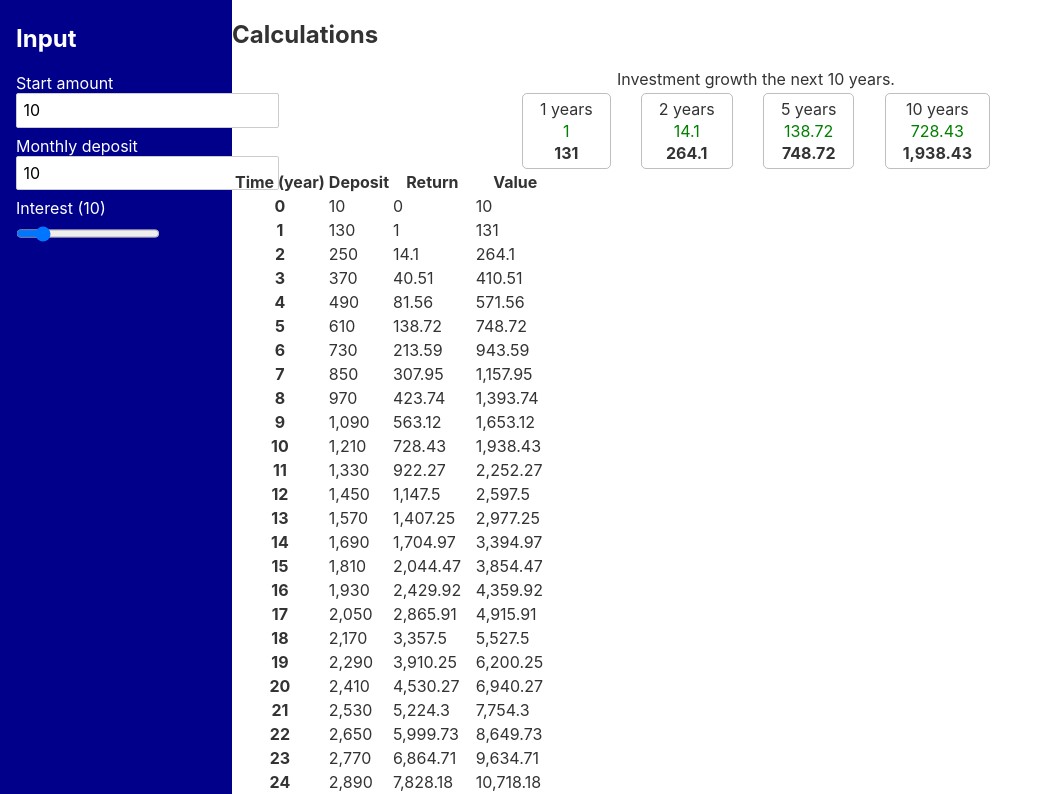
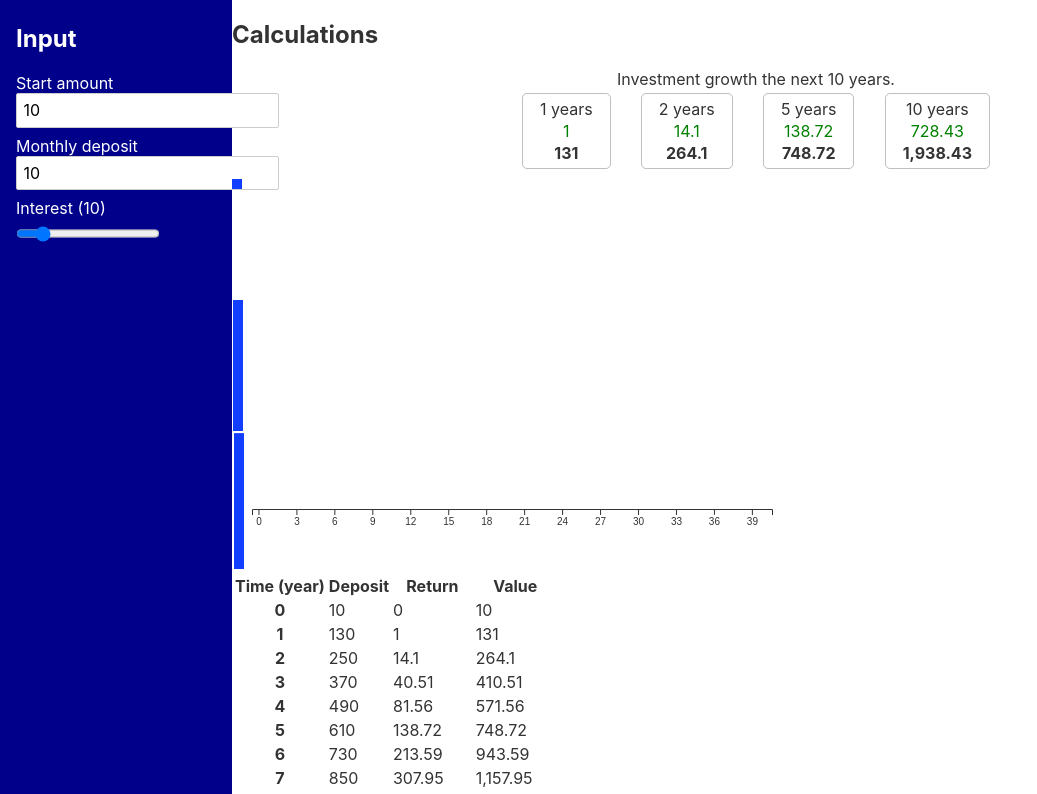
Before and after one commit to LitenApe/savings-calculator, a Svelte app: page / in a window 1280 px wide. Shown: the top 794 px of the page, without its empty margins (0-1037 px from the left). Built offline with nearby package versions, Linux system fonts and the light colour scheme.

Commit message:
feat: add chart

```diff
--- a/package.json
+++ b/package.json
@@ -10,6 +10,7 @@
   "devDependencies": {
     "@rollup/plugin-commonjs": "^17.0.0",
     "@rollup/plugin-node-resolve": "^11.0.0",
+    "@types/d3": "^6.3.0",
     "rollup": "^2.3.4",
     "rollup-plugin-css-only": "^3.1.0",
     "rollup-plugin-livereload": "^2.0.0",
@@ -18,6 +19,7 @@
     "svelte": "^3.0.0"
   },
   "dependencies": {
+    "d3": "^6.6.2",
     "sirv-cli": "^1.0.0"
   }
 }
--- a/src/components/bar-chart.svelte
+++ b/src/components/bar-chart.svelte
@@ -1,8 +1,77 @@
 <script>
+  import * as d3 from "d3";
+  import { onMount } from "svelte";
+
   export let data;
+
+  let xAxisContainer;
+  let yAxisContainer;
+
+  export function getTickValues(values, range, pixelsPerLabel) {
+    const numberOfTicks = Math.floor(range / pixelsPerLabel);
+    const periodOfValuePicking = Math.ceil(values.length / numberOfTicks);
+
+    return values.reduce((acc, label, index) => {
+      if (index % periodOfValuePicking === 0) {
+        acc.push(label);
+      }
+      return acc;
+    }, []);
+  }
+
+  onMount(() => {
+    const xAxisContainer = d3.select("#x-axis-container");
+    const yAxisContainer = d3.select("#y-axis-container");
+
+    const margin = 20;
+    const width = 600 - margin * 2;
+    const height = 400 - margin * 2;
+
+    const x = d3
+      .scaleBand()
+      .padding(0.1)
+      .range([margin, width - margin])
+      .domain(data.map((_, i) => i));
+
+    const y = d3
+      .scaleLinear()
+      .range(height - margin, margin)
+      .domain(d3.extent(data, (periode) => periode.value));
+
+    const xAxis = d3.axisBottom(x).tickValues(
+      getTickValues(
+        data.map((_, i) => i),
+        width - margin * 2,
+        25
+      )
+    );
+    const yAxis = d3.axisLeft(y);
+
+    xAxisContainer
+      .call(xAxis)
+      .attr("transform", `translate(0, ${height - margin})`);
+
+    yAxisContainer.call(yAxis).attr("transform", `translate(${margin}, 0)`);
+  });
 </script>
 
 <div>
+  <svg width="600" height="400">
+    <g id="data-container">
+      {#each data as periode, i}
+        <rect
+          x={i}
+          y={periode.value}
+          width="10"
+          height={periode.value}
+          fill="#123fff"
+        />
+      {/each}
+    </g>
+    <g id="x-axis-container" />
+    <g id="y-axis-container" />
+  </svg>
+
   <table>
     <thead>
       <th>Time (year)</th>
```
Also changed, not shown: 1 other file (tests, documents, lock files or other folders).
